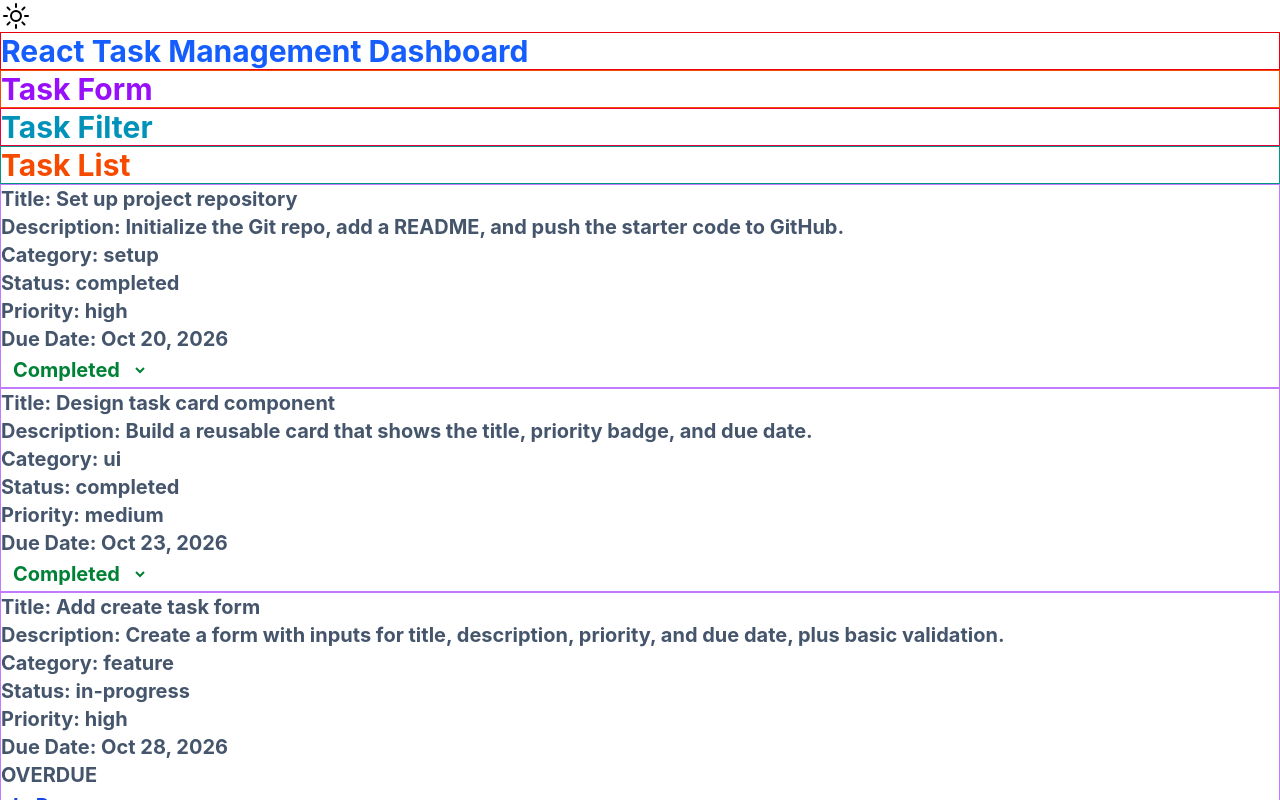
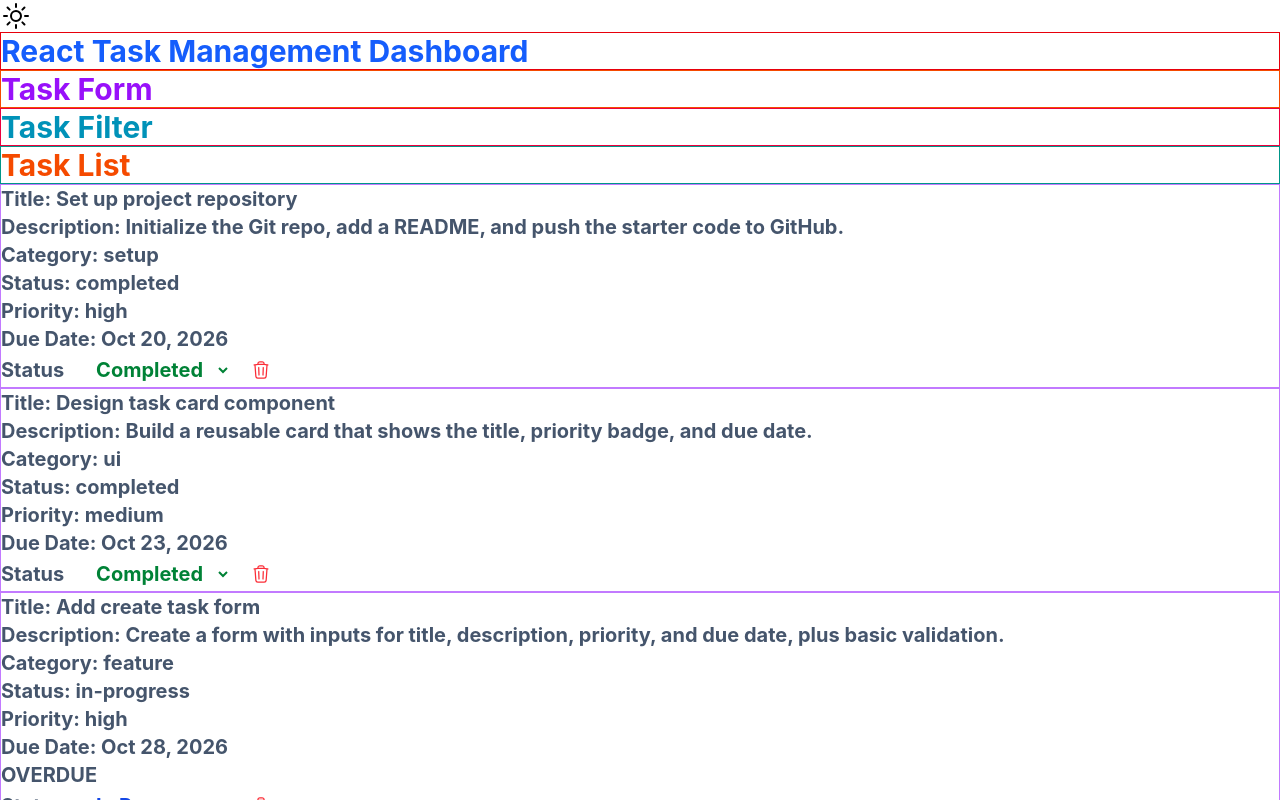
Before and after one commit to shanreed25/react-task-dashboard, a React (Vite) app: page / in a window 1280 px wide. Shown: the top 800 px of the page. Built offline with nearby package versions, Linux system fonts and the light colour scheme.

Commit message:
added the task delete button and handleDelete

```diff
--- a/src/components/Dashboard/Dashboard.tsx
+++ b/src/components/Dashboard/Dashboard.tsx
@@ -17,6 +17,16 @@ function Dashboard() {
       )
   }, [])
 
+  const handleDelete = useCallback((taskId: string, taskTitle: string) => {
+    const deleteOK = window.confirm(`Are You Sure You Want to Delete Task '${taskTitle}'`)
+    if(deleteOK){
+      setTasks(prev => prev.filter((task) =>
+        task.id !== taskId
+        )
+      )
+    }
+    }, [])
+
 
   return (
     <>
@@ -30,7 +40,7 @@ function Dashboard() {
 
       <TaskForm />
       <TaskFilter />
-      <TaskList tasks={tasks} onStatusChange={handleStatusChange}/>
+      <TaskList tasks={tasks} onStatusChange={handleStatusChange} onDelete={handleDelete}/>
     </>
   );
 }
--- a/src/components/TaskList/TaskItem.tsx
+++ b/src/components/TaskList/TaskItem.tsx
@@ -1,11 +1,15 @@
 import type { TaskItemProps, TaskStatus } from "../../types"
-import { formatDate, getStatusStyles, isOverDue } from "../../utils/taskUtils";
+import { formatDate, getStatusStyles, isOverdue } from "../../utils/taskUtils";
+import { TrashIcon } from "@heroicons/react/24/outline";
+
 
 /*
 shows the task's fields, the formatted due date, and the OVERDUE label
-task info come from TaskList
+has a status dropdown and a delete icon that report changes through callbacks
+task info and callbacks come from TaskList
 */
-function TaskItem({task, onStatusChange} : TaskItemProps) {
+
+function TaskItem({task, onStatusChange, onDelete} : TaskItemProps) {
   return (
     <div className="text-xl font-bold text-slate-600 border border-purple-400">
       <p>Title: {task.title}</p>
@@ -14,9 +18,10 @@ function TaskItem({task, onStatusChange} : TaskItemProps) {
       <p>Status: {task.status}</p>
       <p>Priority: {task.priority}</p>
       <p>Due Date: {formatDate(task.dueDate)}</p>
-      {isOverDue(task) && <span>OVERDUE</span>}
+      {isOverdue(task) && <span>OVERDUE</span>}
 
       <div className="flex items-center gap-5">
+        <label htmlFor={`task-${task.id}-status`}>Status</label>
         <select
           id={`task-${task.id}-status`}
           name="task-status"
@@ -30,6 +35,12 @@ function TaskItem({task, onStatusChange} : TaskItemProps) {
           <option value="in-progress">In Progress</option>
           <option value="completed">Completed</option>
         </select>
+
+        <button type="button" onClick={() => onDelete(task.id, task.title)} aria-label="Delete">
+          <TrashIcon
+          className="size-5 cursor-pointer text-red-500"
+          />
+        </button>
       </div>
     </div>
   )
--- a/src/components/TaskList/TaskList.tsx
+++ b/src/components/TaskList/TaskList.tsx
@@ -5,7 +5,7 @@ import TaskItem from "./TaskItem"
 maps over tasks and renders one TaskItem per task
 tasks data comes from Dashboard
 */
-function TaskList({tasks, onStatusChange}: TaskListProps) {
+function TaskList({tasks, onStatusChange, onDelete}: TaskListProps) {
   return (
     <>
       <h2 className="text-3xl font-bold text-orange-600 border border-teal-600">Task List</h2>
@@ -15,6 +15,7 @@ function TaskList({tasks, onStatusChange}: TaskListProps) {
         key={task.id}
         task={task}
         onStatusChange={onStatusChange}
+        onDelete={onDelete}
         />
       ))}
 
--- a/src/types/index.ts
+++ b/src/types/index.ts
@@ -17,10 +17,12 @@ export interface Task {
 export interface TaskItemProps {
   task: Task;
   onStatusChange: (taskId: string, newStatus: TaskStatus) => void;
+  onDelete: (taskId: string, taskTitle: string) => void;
 }
 
 
 export interface TaskListProps {
   tasks: Task[];
   onStatusChange: (taskId: string, newStatus: TaskStatus) => void;
+  onDelete: (taskId: string, taskTitle: string) => void;
 }
--- a/src/utils/taskUtils.ts
+++ b/src/utils/taskUtils.ts
@@ -40,7 +40,7 @@ export function formatDate(dueDate: string): string {
 }
 
 //check if due date is before today and that the status is not complete
-export function isOverDue(task: Task): boolean {
+export function isOverdue(task: Task): boolean {
   const currentDay = new Date();
   currentDay.setHours(0, 0, 0, 0); //remove time
   const overDue =
@@ -50,7 +50,8 @@ export function isOverDue(task: Task): boolean {
 }
 
 
-
+//returns the Tailwind color classes for the status
+// dropdown based on the task's status
 export function getStatusStyles(status: TaskStatus): string {
         switch (status) {
         case "pending":
```
Also changed, not shown: 1 other file (tests, documents, lock files or other folders).
